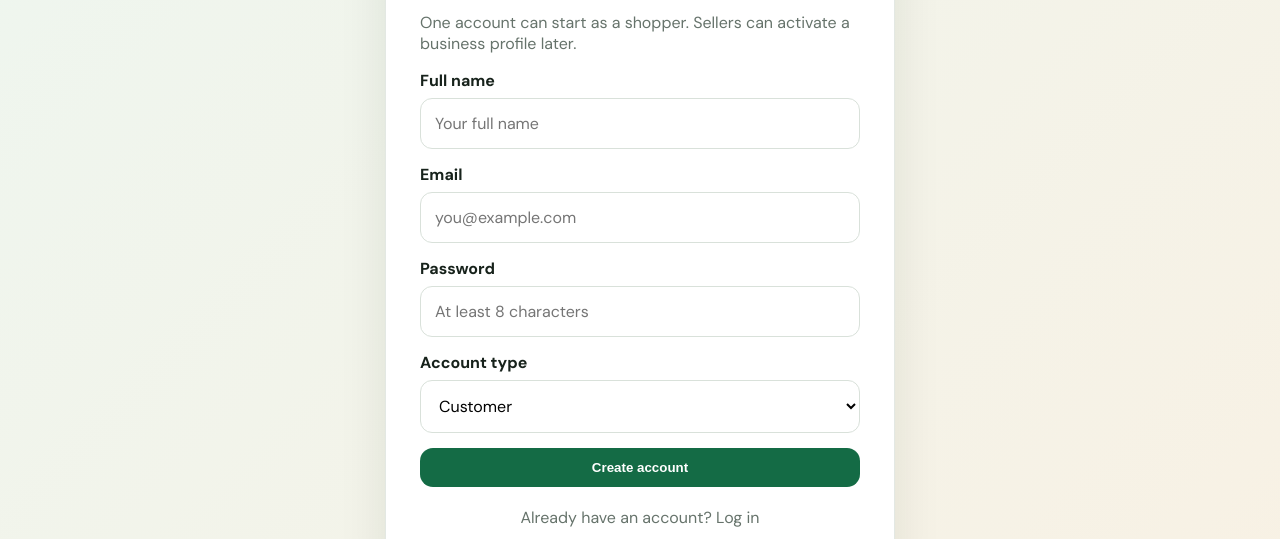
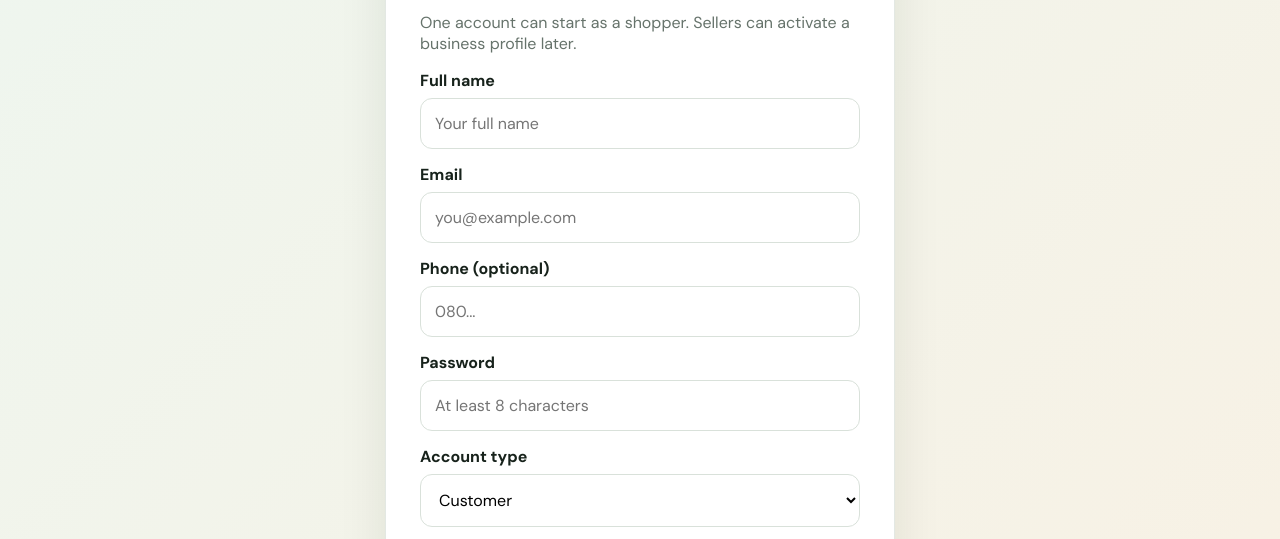
Before and after one commit to ebudon-x/shopwave, a plain HTML site: page signup.html in a window 1280 px wide. Shown: the part 243-782 px from the top of the page. Drawn offline with nearby package versions, Linux system fonts and the light colour scheme; no server answers.

Commit message:
Add files via upload

```diff
--- a/signup.html
+++ b/signup.html
@@ -8,7 +8,7 @@
 <nav class="site-nav"><a href="shop.html">Shop</a><a href="business.html">Businesses</a><a href="create-story.html">Stories</a><a href="about.html">About</a></nav>
 <div class="actions"><a class="btn btn-light hide-mobile" href="login.html">Login</a><a class="btn btn-primary" href="cart.html">Cart <span class="cart-count">0</span></a></div>
 </div></header>
-<main class="form-page"><div class="form-card"><div class="eyebrow">Join ShopWave</div><h1>Create your account</h1><p class="muted">One account can start as a shopper. Sellers can activate a business profile later.</p><form><div class="field"><label>Full name</label><input required placeholder="Your full name"></div><div class="field"><label>Email</label><input type="email" required placeholder="you@example.com"></div><div class="field"><label>Password</label><input type="password" required minlength="8" placeholder="At least 8 characters"></div><div class="field"><label>Account type</label><select><option>Customer</option><option>Seller</option></select></div><button class="btn btn-primary" style="width:100%">Create account</button></form><p class="muted" style="text-align:center;margin-top:20px">Already have an account? <a href="login.html">Log in</a></p></div></main>
+<main class="form-page"><div class="form-card"><div class="eyebrow">Join ShopWave</div><h1>Create your account</h1><p class="muted">One account can start as a shopper. Sellers can activate a business profile later.</p><form id="signupForm"><div class="field"><label>Full name</label><input id="signupName" required placeholder="Your full name"></div><div class="field"><label>Email</label><input id="signupEmail" type="email" required placeholder="you@example.com"></div><div class="field"><label>Phone (optional)</label><input id="signupPhone" type="tel" placeholder="080..."></div><div class="field"><label>Password</label><input id="signupPassword" type="password" required minlength="8" placeholder="At least 8 characters"></div><div class="field"><label>Account type</label><select id="accountType"><option value="customer">Customer</option><option value="seller">Seller</option></select></div><button type="submit" class="btn btn-primary" style="width:100%">Create account</button></form><p class="muted" style="text-align:center;margin-top:20px">Already have an account? <a href="login.html">Log in</a></p></div></main>
 <footer class="footer"><div class="container footer-grid"><div><div class="logo">Shop<span>Wave</span></div><p>Discover products, support local businesses, and share the stories behind what you buy.</p></div>
 <div><b>Explore</b><a href="shop.html">Marketplace</a><a href="business.html">Businesses</a><a href="create-story.html">Stories</a></div>
 <div><b>Account</b><a href="login.html">Login</a><a href="signup.html">Create account</a><a href="profile.html">Profile</a></div>
```
